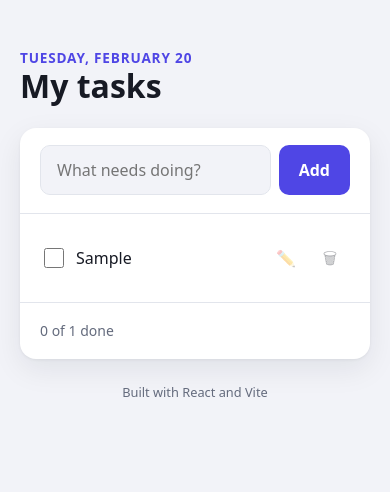
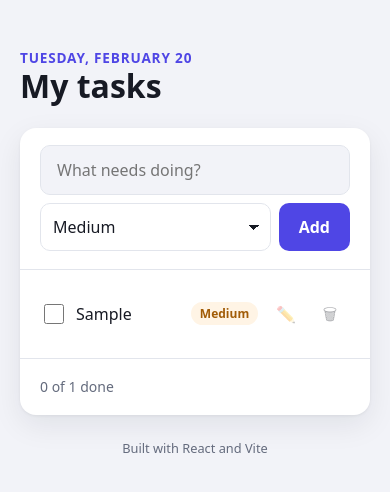
Before and after one commit to vincentonyenze/todo-react, a React (Vite) app: page / in a window 390 px wide. Both pictures are taken after typing "Sample" into the empty fields and a click on the button "Add". Shown: the top 492 px of the page. Built offline with nearby package versions, Linux system fonts and the light colour scheme.

Commit message:
add task priorities and sorting

```diff
--- a/src/App.jsx
+++ b/src/App.jsx
@@ -2,6 +2,7 @@ import { useRef, useState } from "react";
 import AddTaskForm from "./components/AddTaskForm.jsx";
 import TaskList from "./components/TaskList.jsx";
 import TaskFooter from "./components/TaskFooter.jsx";
+import { SORT_OPTIONS, sortTasks } from "./priorities.js";
 
 // "Tuesday, October 20": today's date, worked out once when the page loads
 const today = new Date().toLocaleDateString("en-US", {
@@ -12,10 +13,11 @@ const today = new Date().toLocaleDateString("en-US", {
 
 // A new task. Each one gets a unique id that never changes: it's the
 // React key, and how a task is found to tick it, edit it or delete it.
-function createTask(title) {
+function createTask(title, priority) {
   return {
     id: crypto.randomUUID(),
     title,
+    priority,
     done: false,
     createdAt: Date.now(),
   };
@@ -25,19 +27,23 @@ function App() {
   // The tasks live HERE, in the component at the top. Components further
   // down (the form, and soon the list) get what they need through props.
   const [tasks, setTasks] = useState([]);
+  // HOW to show the tasks is separate state from the tasks themselves.
+  // Changing it never touches the tasks: the order on screen is worked
+  // out from both on every render (see sortedTasks below).
+  const [sortBy, setSortBy] = useState("newest");
 
   // The new-task text box, so focus can be sent back there when the list
   // empties or completed tasks are cleared
   const newTaskInput = useRef(null);
 
-  function addTask(title) {
+  function addTask(title, priority) {
     // A NEW array with the new task first. React only notices a change if
     // the state is a different array; tasks.push() would change the old
     // one in place, and React would never redraw.
     //
     // (current) => ... is the "updater" form: React passes in the latest
     // tasks, which is always safe, even if several updates happen at once.
-    setTasks((current) => [createTask(title), ...current]);
+    setTasks((current) => [createTask(title, priority), ...current]);
   }
 
   function toggleTask(id) {
@@ -48,8 +54,10 @@ function App() {
     );
   }
 
-  function editTask(id, title) {
-    setTasks((current) => current.map((task) => (task.id === id ? { ...task, title } : task)));
+  // changes: the fields to update, e.g. { title: "New", priority: "high" }.
+  // Spreading them after ...task means they win over the old values.
+  function editTask(id, changes) {
+    setTasks((current) => current.map((task) => (task.id === id ? { ...task, ...changes } : task)));
   }
 
   function deleteTask(id) {
@@ -65,6 +73,7 @@ function App() {
 
   // Worked out from the tasks on every render, never stored
   const doneCount = tasks.filter((task) => task.done).length;
+  const sortedTasks = sortTasks(tasks, sortBy);
 
   return (
     <div className="app">
@@ -80,8 +89,26 @@ function App() {
         </section>
 
         <section className="todo-card__section" aria-label="Tasks">
+          {/* Sorting one task would do nothing, so only show it for two+ */}
+          {tasks.length > 1 && (
+            <div className="toolbar">
+              <label htmlFor="sort-by">Sort by</label>
+              <select
+                id="sort-by"
+                className="select"
+                value={sortBy}
+                onChange={(event) => setSortBy(event.target.value)}
+              >
+                {SORT_OPTIONS.map((option) => (
+                  <option key={option.value} value={option.value}>
+                    {option.label}
+                  </option>
+                ))}
+              </select>
+            </div>
+          )}
           <TaskList
-            tasks={tasks}
+            tasks={sortedTasks}
             onToggle={toggleTask}
             onEdit={editTask}
             onDelete={deleteTask}
--- a/src/components/AddTaskForm.css
+++ b/src/components/AddTaskForm.css
@@ -1,7 +1,18 @@
 .add-form {
   display: grid;
-  grid-template-columns: 1fr auto;
+  grid-template-columns: 1fr auto auto;
   gap: 0.5rem;
+}
+
+/* Phones: the text box gets its own row, priority and Add go under it */
+@media (max-width: 480px) {
+  .add-form {
+    grid-template-columns: 1fr auto;
+  }
+
+  .add-form__input {
+    grid-column: 1 / -1;
+  }
 }
 
 .add-form__input {
@@ -25,7 +36,7 @@
 }
 
 .add-form__button {
-  padding: 0 1.25rem;
+  padding: 0.75rem 1.25rem;
   border: none;
   border-radius: var(--radius-small);
   background: var(--color-primary);
--- a/src/components/AddTaskForm.jsx
+++ b/src/components/AddTaskForm.jsx
@@ -1,13 +1,14 @@
 import { useState } from "react";
+import { DEFAULT_PRIORITY, PRIORITIES } from "../priorities.js";
 import "./AddTaskForm.css";
 
 // Longest task title allowed (the input also stops at this length)
 export const MAX_TITLE_LENGTH = 120;
 
-// The box to type a new task, and the Add button.
+// The box to type a new task, its priority, and the Add button.
 //
 // It doesn't keep a list of tasks: it just tells its parent "add this
-// title" by calling onAdd(title). The parent owns the tasks.
+// task" by calling onAdd(title, priority). The parent owns the tasks.
 //
 // inputRef: the parent can pass a ref to reach the text box, to move focus
 // back here (e.g. after the last task is deleted)
@@ -19,6 +20,8 @@ function AddTaskForm({ onAdd, inputRef }) {
   // or clear it whenever it likes.
   const [title, setTitle] = useState("");
   const [error, setError] = useState("");
+  // A <select> is controlled the same way as a text box: value + onChange
+  const [priority, setPriority] = useState(DEFAULT_PRIORITY);
 
   function handleSubmit(event) {
     event.preventDefault(); // a form would otherwise reload the page
@@ -30,8 +33,10 @@ function AddTaskForm({ onAdd, inputRef }) {
       return;
     }
 
-    onAdd(cleaned);
-    setTitle(""); // ready for the next one (focus stays in the box)
+    onAdd(cleaned, priority);
+    // Ready for the next one (focus stays in the box). The priority is
+    // kept, for when you add several urgent tasks in a row.
+    setTitle("");
     setError("");
   }
 
@@ -58,6 +63,21 @@ function AddTaskForm({ onAdd, inputRef }) {
         aria-invalid={error ? true : undefined}
         aria-describedby={error ? "new-task-error" : undefined}
       />
+      <label htmlFor="new-task-priority" className="visually-hidden">
+        Priority
+      </label>
+      <select
+        id="new-task-priority"
+        className="select add-form__priority"
+        value={priority}
+        onChange={(event) => setPriority(event.target.value)}
+      >
+        {PRIORITIES.map((option) => (
+          <option key={option.value} value={option.value}>
+            {option.label}
+          </option>
+        ))}
+      </select>
       <button type="submit" className="add-form__button">
         Add
       </button>
--- a/src/components/TaskItem.css
+++ b/src/components/TaskItem.css
@@ -30,6 +30,35 @@
 .task--done .task__title {
   color: var(--color-muted);
   text-decoration: line-through;
+}
+
+/* ===== Priority badge ===== */
+.priority {
+  flex-shrink: 0;
+  padding: 0.15rem 0.55rem;
+  border-radius: 999px;
+  font-size: 0.75rem;
+  font-weight: 700;
+}
+
+.priority--high {
+  background: var(--color-high-soft);
+  color: var(--color-high);
+}
+
+.priority--medium {
+  background: var(--color-medium-soft);
+  color: var(--color-medium);
+}
+
+.priority--low {
+  background: var(--color-low-soft);
+  color: var(--color-low);
+}
+
+/* A finished task's priority doesn't matter much any more */
+.task--done .priority {
+  opacity: 0.55;
 }
 
 /* ===== Edit and delete buttons ===== */
@@ -68,9 +97,20 @@
 
 .task__edit {
   display: grid;
-  grid-template-columns: 1fr auto auto;
+  grid-template-columns: 1fr auto auto auto;
   gap: 0.4rem;
   width: 100%;
+}
+
+/* Phones: the text box on its own row, the rest under it */
+@media (max-width: 480px) {
+  .task__edit {
+    grid-template-columns: 1fr auto auto;
+  }
+
+  .task__edit-input {
+    grid-column: 1 / -1;
+  }
 }
 
 .task__edit-input {
@@ -88,7 +128,7 @@
 
 .task__save,
 .task__cancel {
-  padding: 0 0.8rem;
+  padding: 0.5rem 0.8rem;
   border-radius: var(--radius-small);
   font-size: 0.875rem;
   font-weight: 600;
--- a/src/components/TaskItem.jsx
+++ b/src/components/TaskItem.jsx
@@ -1,10 +1,11 @@
 import { useEffect, useRef, useState } from "react";
 import { MAX_TITLE_LENGTH } from "./AddTaskForm.jsx";
+import { PRIORITIES, priorityLabel } from "../priorities.js";
 import "./TaskItem.css";
 
-// One task: a checkbox, its title, and buttons to edit or delete it.
-// Nothing changes here: it asks the parent by calling onToggle(id),
-// onEdit(id, title) or onDelete(id). App owns the tasks.
+// One task: a checkbox, its title, its priority, and buttons to edit or
+// delete it. Nothing changes here: it asks the parent by calling
+// onToggle(id), onEdit(id, changes) or onDelete(id). App owns the tasks.
 //
 // checkboxRef: lets the list move focus to this task's checkbox (after
 // the task above it is deleted)
@@ -12,6 +13,7 @@ function TaskItem({ task, onToggle, onEdit, onDelete, checkboxRef }) {
   // Editing is something only THIS row cares about, so the state is here
   const [isEditing, setIsEditing] = useState(false);
   const [draft, setDraft] = useState(task.title); // the text while editing
+  const [draftPriority, setDraftPriority] = useState(task.priority);
   const [error, setError] = useState("");
 
   // REFS: a way to reach a real element on the page (to focus it), or to
@@ -42,7 +44,8 @@ function TaskItem({ task, onToggle, onEdit, onDelete, checkboxRef }) {
   const errorId = `task-${task.id}-error`;
 
   function startEditing() {
-    setDraft(task.title); // start from the current title
+    setDraft(task.title); // start from the current title and priority
+    setDraftPriority(task.priority);
     setError("");
     setIsEditing(true);
   }
@@ -58,7 +61,10 @@ function TaskItem({ task, onToggle, onEdit, onDelete, checkboxRef }) {
       setError("A task needs a title. (Use 🗑 to delete it.)");
       return;
     }
-    if (cleaned !== task.title) onEdit(task.id, cleaned);
+    // Only tell App when something really changed
+    if (cleaned !== task.title || draftPriority !== task.priority) {
+      onEdit(task.id, { title: cleaned, priority: draftPriority });
+    }
     setIsEditing(false);
   }
 
@@ -87,6 +93,21 @@ function TaskItem({ task, onToggle, onEdit, onDelete, checkboxRef }) {
             aria-invalid={error ? true : undefined}
             aria-describedby={error ? errorId : undefined}
           />
+          <label htmlFor={`${checkboxId}-priority`} className="visually-hidden">
+            Priority
+          </label>
+          <select
+            id={`${checkboxId}-priority`}
+            className="select task__edit-priority"
+            value={draftPriority}
+            onChange={(event) => setDraftPriority(event.target.value)}
+          >
+            {PRIORITIES.map((option) => (
+              <option key={option.value} value={option.value}>
+                {option.label}
+              </option>
+            ))}
+          </select>
           <button type="submit" className="task__save">
             Save
           </button>
@@ -121,6 +142,13 @@ function TaskItem({ task, onToggle, onEdit, onDelete, checkboxRef }) {
         {task.title}
       </label>
 
+      {/* The WORD is shown, not just a colour: people who can't tell red
+          from orange still know which is which */}
+      <span className={`priority priority--${task.priority}`}>
+        <span className="visually-hidden">Priority: </span>
+        {priorityLabel(task.priority)}
+      </span>
+
       {/* The labels name the task, so a screen reader user tabbing
           through hears WHICH one each button is for */}
       <button
--- a/src/index.css
+++ b/src/index.css
@@ -188,3 +188,41 @@ body {
   color: var(--color-muted);
   font-size: 0.8rem;
 }
+
+/* ===== Shared <select> style (priority menus, sort menu) ===== */
+.select {
+  padding: 0.5rem 2rem 0.5rem 0.75rem;
+  border: 1px solid var(--color-border);
+  border-radius: var(--radius-small);
+  /* A small arrow drawn with two gradients, so it follows the text colour */
+  background:
+    linear-gradient(45deg, transparent 50%, currentColor 50%) right 1rem center / 5px 5px no-repeat,
+    linear-gradient(135deg, currentColor 50%, transparent 50%) right 0.7rem center / 5px 5px no-repeat,
+    var(--color-surface);
+  color: var(--color-text);
+  appearance: none;
+  cursor: pointer;
+}
+
+.select:focus-visible {
+  border-color: var(--color-primary);
+  outline: 3px solid var(--color-primary-soft);
+  outline-offset: 0;
+}
+
+/* ===== Above the list: how it's sorted ===== */
+.toolbar {
+  display: flex;
+  align-items: center;
+  justify-content: flex-end;
+  gap: 0.5rem;
+  margin-bottom: 0.5rem;
+  color: var(--color-muted);
+  font-size: 0.875rem;
+  font-weight: 600;
+}
+
+.toolbar .select {
+  padding-block: 0.35rem;
+  font-size: 0.875rem;
+}
--- /dev/null
+++ b/src/priorities.js
@@ -0,0 +1,48 @@
+// Plain JavaScript, no React: the priority levels and the ways to sort.
+// Keeping it out of the components means any of them can use it, and it
+// can be tested on its own (Step 11).
+
+// The order here is the order they appear in the menus
+export const PRIORITIES = [
+  { value: "high", label: "High" },
+  { value: "medium", label: "Medium" },
+  { value: "low", label: "Low" },
+];
+
+export const DEFAULT_PRIORITY = "medium";
+
+// For sorting: a smaller number comes first
+const PRIORITY_RANK = { high: 0, medium: 1, low: 2 };
+
+export function priorityLabel(value) {
+  return PRIORITIES.find((priority) => priority.value === value)?.label ?? value;
+}
+
+export const SORT_OPTIONS = [
+  { value: "newest", label: "Newest first" },
+  { value: "oldest", label: "Oldest first" },
+  { value: "priority", label: "Priority" },
+  { value: "title", label: "A to Z" },
+];
+
+// Compare functions for Array sort: return a negative number if a comes
+// first, a positive number if b comes first, 0 if it doesn't matter
+const newestFirst = (a, b) => b.createdAt - a.createdAt;
+
+const COMPARE = {
+  newest: newestFirst,
+  oldest: (a, b) => a.createdAt - b.createdAt,
+  // High first; tasks with the same priority stay newest first
+  priority: (a, b) => PRIORITY_RANK[a.priority] - PRIORITY_RANK[b.priority] || newestFirst(a, b),
+  // localeCompare sorts like a person would: "apple" next to "Apple",
+  // and "é" next to "e" (a plain < puts every capital before every small letter)
+  title: (a, b) => a.title.localeCompare(b.title, undefined, { sensitivity: "base" }),
+};
+
+// A NEW sorted array. The tasks passed in are left exactly as they were.
+//   tasks.sort()     sorts the array IN PLACE: if that array is React
+//                    state, you've changed state behind React's back
+//   tasks.toSorted() returns a sorted copy, which is safe
+export function sortTasks(tasks, sortBy) {
+  return tasks.toSorted(COMPARE[sortBy] ?? newestFirst);
+}
```
